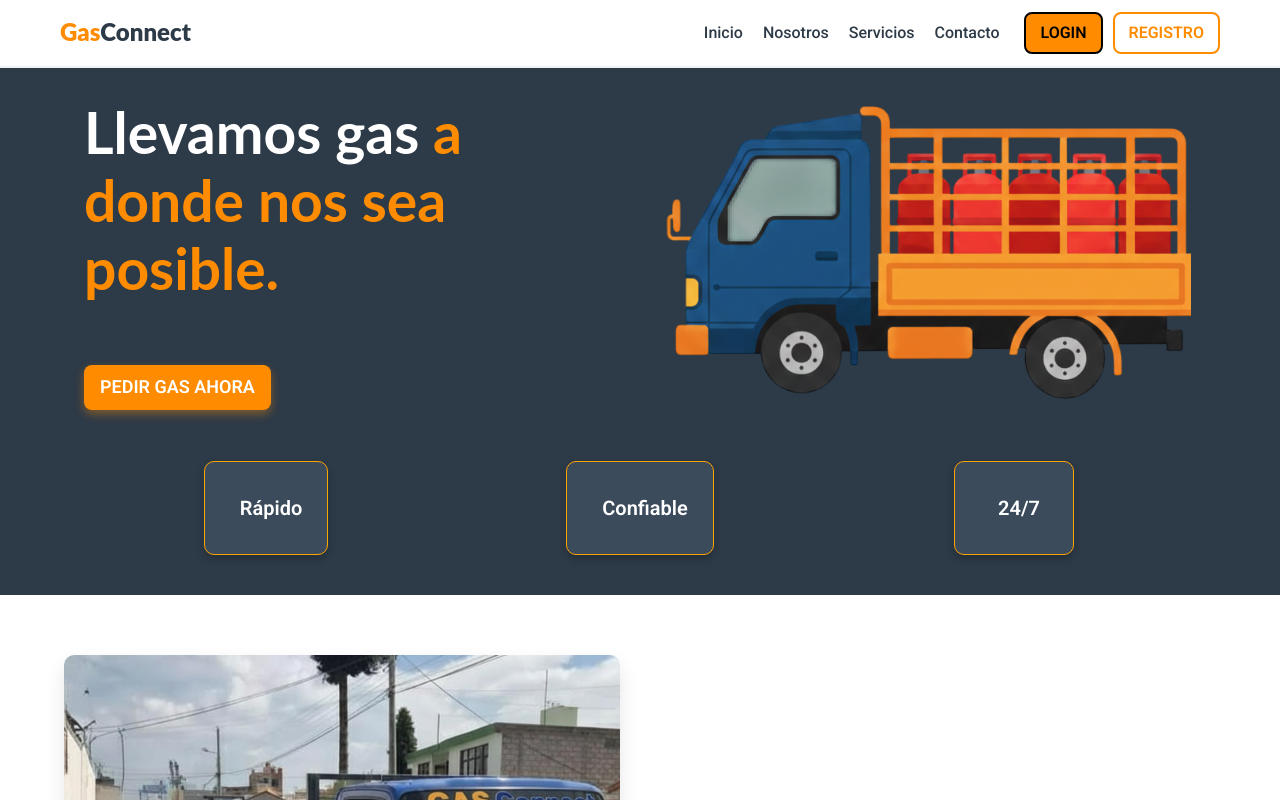
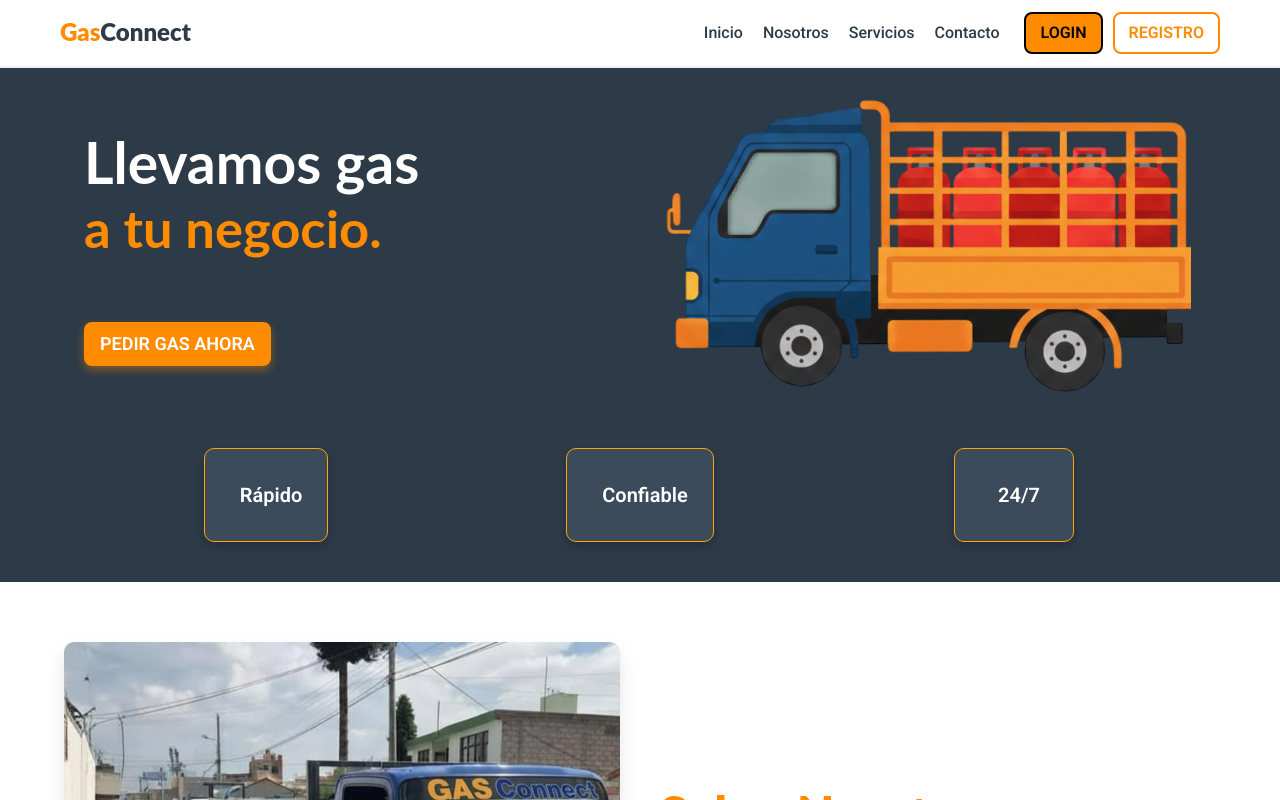
Before and after one commit to SaidxXx09/Gas_Connect, a React (Vite) app: page / in a window 1280 px wide. Shown: the top 800 px of the page. Built offline with nearby package versions, Linux system fonts and the light colour scheme.

Commit message:
animación typed incorporado en el hero y estilizado

```diff
--- /dev/null
+++ b/src/components/headergirl/Girl.jsx
@@ -0,0 +1,27 @@
+import { useEffect } from "react";
+import Typed from "typed.js";
+const Girl = () => {
+    useEffect(() => {
+        const typed = new Typed("#typed", {
+            strings: [
+                "a donde nos sea posible.",
+                "a tu hogar.",
+                "a tu negocio.",
+                "cuando lo necesites."
+            ],
+            typeSpeed: 80,
+            loop: true,
+            showCursor: false
+        })
+
+        return () => typed.destroy();
+    }, [])
+
+    return (
+        <main>
+            <h2 id="typed"></h2>
+        </main>
+    )
+}
+
+export default Girl
--- a/src/components/hero/Hero.css
+++ b/src/components/hero/Hero.css
@@ -8,6 +8,14 @@
     color: var(--c1);
     text-align: center;
 }
+
+.text-highlight{
+    font-size: 3.5rem;
+    display: block;
+    min-height: 3.5rem;
+
+}
+
 .hero-image img{
     padding: 2.5rem;
     max-width: 100%;
--- a/src/components/hero/Hero.jsx
+++ b/src/components/hero/Hero.jsx
@@ -1,19 +1,23 @@
 import React from 'react';
 import './Hero.css';
 import TruckImage from '../../assets/camion-grande-Photoroom.png';
+import Girl from '../headergirl/Girl';
 
 const Hero = () => {
     return (
+
         <main className="hero" id="inicio">
             <div className="container hero-grid">
                 <div className="hero-text-content">
-                    <h2>Llevamos gas <span className="text-highlight">a donde nos sea posible.</span></h2>
+                    <h2>Llevamos gas <br /><span className="text-highlight"><Girl/></span></h2>
                     <a href="#servicios" className="btn btn--primary">Pedir Gas Ahora</a>
                 </div>
 
                 <div className="hero-image">
                     <img src={TruckImage} alt="Logo animado de GasConnect" loading="eager"/>
                 </div>
+
+
 
                 <div className="hero-features">
                     <div className="feature-card">
```
